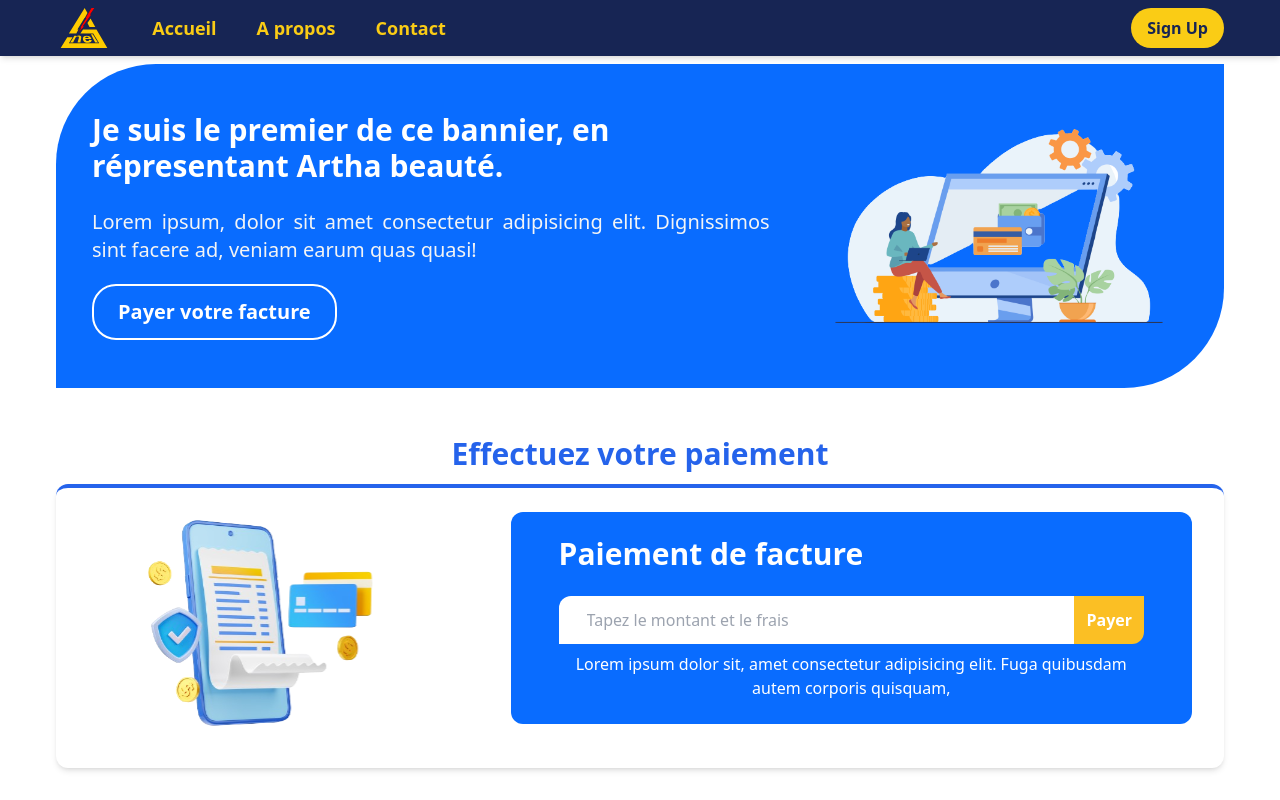
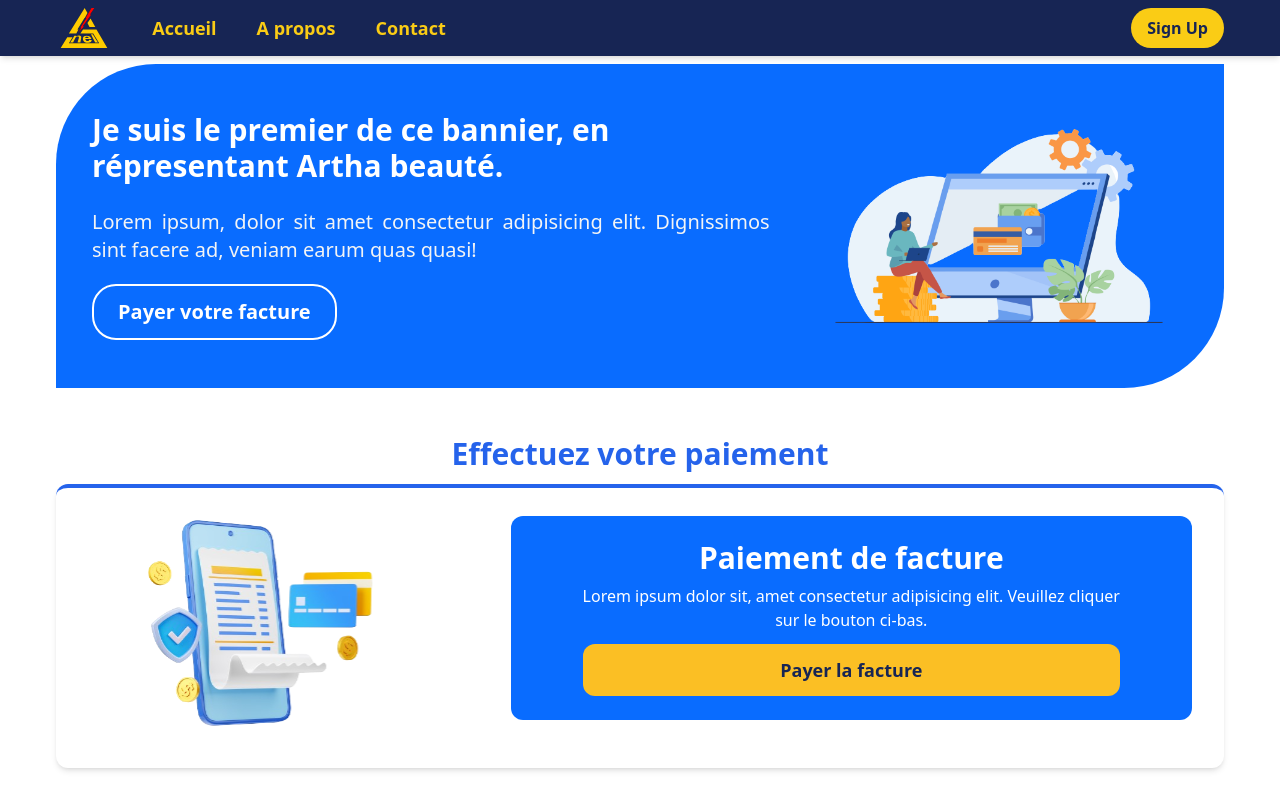
Before and after one commit to rovertnet/app_transact, a React (Vite) app: page / in a window 1280 px wide. Shown: the top 800 px of the page. Built offline with nearby package versions, Linux system fonts and the light colour scheme.

Commit message:
add the component

```diff
--- a/src/composants/body/paie/Paie.jsx
+++ b/src/composants/body/paie/Paie.jsx
@@ -15,31 +15,25 @@ function Paie() {
           <div className=" md:w-1/2">
             <img src="../../public/P2.png" alt="ùission" />
           </div>
-          <div className=" md:w-4/5 bg-[#096cff] md:h-full h-full px-12 py-6 rounded-xl">
-            <h2 className=" md:text-3xl text-xl font-bold mb-2 leading-normal text-white pb-4">
+          <div className=" md:w-4/5 bg-[#096cff] md:h-full h-full px-12 lg:py-6 py-6 rounded-xl">
+            <h2 className=" md:text-3xl text-xl text-center font-bold leading-normal text-white">
               Paiement de facture
             </h2>
-            <div>
-              <form action="">
-                <div className="flex">
-                  <input
-                    type="text"
-                    placeholder="Tapez le montant et le frais"
-                    className="md:w-[100%] w-full border-none rounded-tl-xl px-7 focus:outline-none"
-                  />
-                  <button
-                    type="submit"
-                    className="p-3 bg-amber-400 rounded-br-xl font-semibold text-white"
-                  >
-                    Payer
-                  </button>
-                </div>
-              </form>
+            <div className="px-6">
               <div className="mt-2">
-                <p className="text-white text-center">
-                  Lorem ipsum dolor sit, amet consectetur adipisicing elit. Fuga
-                  quibusdam autem corporis quisquam,
+                <p className="text-white text-center pb-3">
+                  Lorem ipsum dolor sit, amet consectetur adipisicing elit.
+                  Veuillez cliquer sur le bouton ci-bas.
                 </p>
+              </div>
+
+              <div className="">
+                <button
+                  type="submit"
+                  className="p-3 w-full bg-amber-400 rounded-xl text-lg text-blue-950 font-semibold hover:bg-yellow-100 transition-all duration-300"
+                >
+                  Payer la facture
+                </button>
               </div>
             </div>
           </div>
--- /dev/null
+++ b/src/composants/body/paie/Paiement.jsx
@@ -0,0 +1,30 @@
+import { HiOutlineXMark } from "react-icons/hi2";
+
+function Paiement() {
+  return (
+    <>
+      <div className="md:px-14 p-4 fixed inset-0 bg-gray-400 bg-opacity-30 backdrop-blur-sm flex justify-center items-center">
+        <div className="my-5 flex flex-col gap-5">
+          <button className="place-self-end font-semibold text-white text-2xl">
+            <HiOutlineXMark />
+          </button>
+          <div className=" bg-slate-200 rounded-xl md:px-14 px-8 py-8 flex flex-col gap-5 items-center mx-4">
+            <h2 className="font-extrabold text-2xl">Paiement</h2>
+            <form action="">
+              <input
+                className="md:w-full w-full px-4 py-3 mb-3 rounded-xl"
+                type="text"
+                placeholder="Tapez le montant à payer"
+              />
+              <button className="bg-blue-600 px-5 py-3 text-xl font-semibold mt-3 hover:bg-blue-300 hover:text-blue-950">
+                Payez maintenant
+              </button>
+            </form>
+          </div>
+        </div>
+      </div>
+    </>
+  );
+}
+
+export default Paiement;
--- a/src/composants/footer/Footer.jsx
+++ b/src/composants/footer/Footer.jsx
@@ -19,7 +19,7 @@ function Footer() {
               Bienvenue sur le site de notre agence de maquillage et coiffure
               pour femmes!
             </p>
-            <div className=" py-4">
+            <div className=" py-4" id="contact">
               <input
                 type="text"
                 name="mail"
--- a/src/composants/header/Navbar.jsx
+++ b/src/composants/header/Navbar.jsx
@@ -64,6 +64,7 @@ function Navbar() {
         </div>
       </nav>
 
+      <div className="px-10">
         <div
           className={` space-y-4 mt-16 w-[400] justify-center px-6 py-3 pb-5 bg-blue-950 ${
             showMenu
@@ -78,7 +79,7 @@ function Navbar() {
               offset={-80}
               key={link}
               to={path}
-            className=" block text-yellow-400 hover:text-white cursor-pointer font-semibold text-xl text-center"
+              className=" block text-yellow-400 hover:text-white hover:bg-blue-200 hover:py-2 cursor-pointer font-semibold text-xl text-center"
               onClick={toggleMenu}
             >
               {link}
@@ -88,12 +89,14 @@ function Navbar() {
             <button
               onClick={() => setShowModal(true)}
               offset={-80}
-            className=" bg-yellow-400 text-xl w-full py-2 px-4 translate-all duration-300 rounded-3xl text-blue-950 font-semibold hover:text-blue-600 hover:bg-white hover:font-semibold hover:text-xl"
+              className=" bg-yellow-400 text-xl w-full py-2 px-4 translate-all duration-300 rounded-3xl text-blue-950 font-semibold hover:text-blue-600 hover:bg-white hover:font-semibold hover:text "
             >
               Sign Up
             </button>
           </div>
         </div>
+      </div>
+
       {showModal && <Modal onClose={() => setShowModal(false)} />}
     </>
   );
```
Lines whose indentation alone changed are shown as unchanged.
